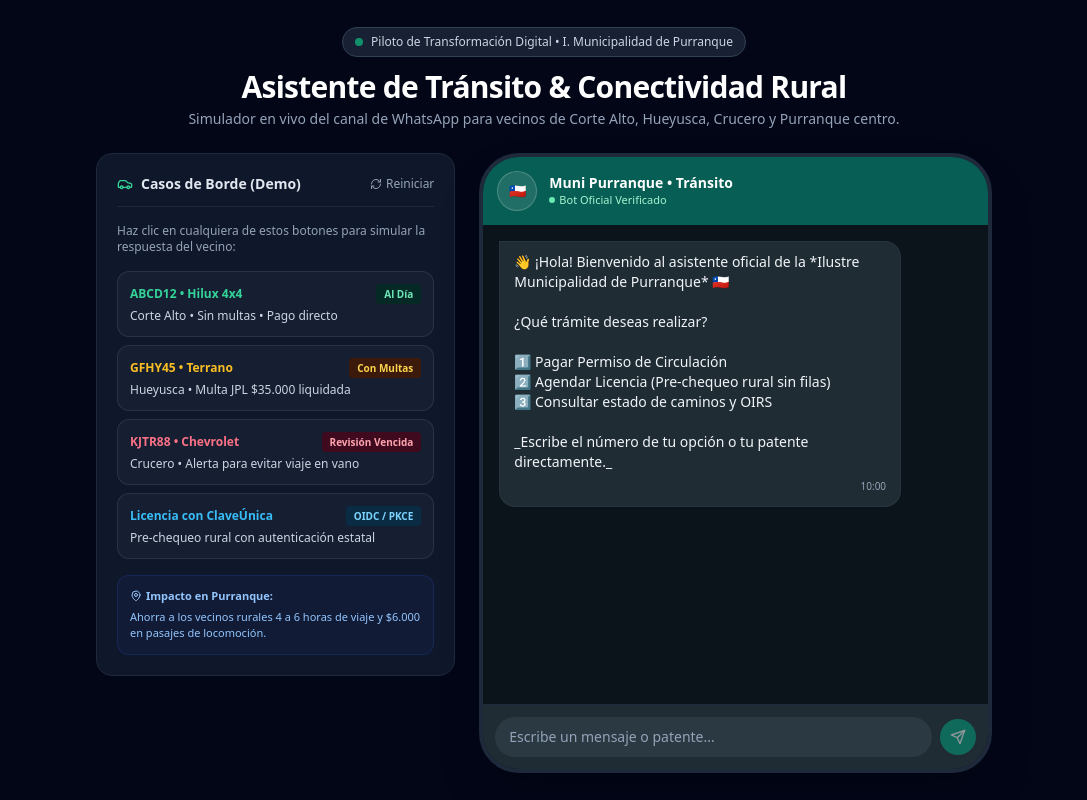
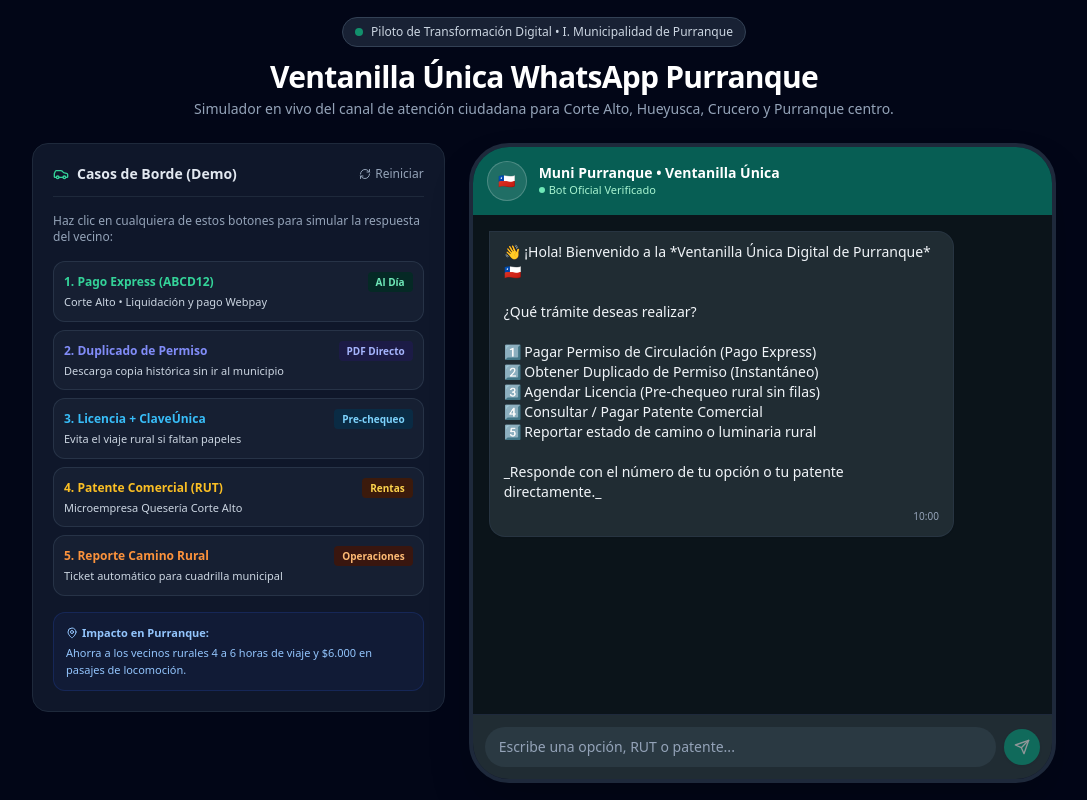
Before and after one commit to eppursimuove9/transito-bot, a Next.js app: page / in a window 1280 px wide. Shown: the whole page, without its empty margins (96-1183 px from the left). Built offline with nearby package versions, Linux system fonts and the light colour scheme.

Commit message:
Updating main page interface

```diff
--- a/app/page.tsx
+++ b/app/page.tsx
@@ -11,12 +11,24 @@ interface Message {
   authUrl?: string;
 }
 
+const MENSAJE_INICIAL = `👋 ¡Hola! Bienvenido a la *Ventanilla Única Digital de Purranque* 🇨🇱
+
+¿Qué trámite deseas realizar?
+
+1️⃣ Pagar Permiso de Circulación (Pago Express)
+2️⃣ Obtener Duplicado de Permiso (Instantáneo)
+3️⃣ Agendar Licencia (Pre-chequeo rural sin filas)
+4️⃣ Consultar / Pagar Patente Comercial
+5️⃣ Reportar estado de camino o luminaria rural
+
+_Responde con el número de tu opción o tu patente directamente._`;
+
 export default function PurranqueDemoPage() {
   const [messages, setMessages] = useState<Message[]>([
     {
       id: '1',
       sender: 'bot',
-      text: "👋 ¡Hola! Bienvenido al asistente oficial de la *Ilustre Municipalidad de Purranque* 🇨🇱\n\n¿Qué trámite deseas realizar?\n\n1️⃣ Pagar Permiso de Circulación\n2️⃣ Agendar Licencia (Pre-chequeo rural sin filas)\n3️⃣ Consultar estado de caminos y OIRS\n\n_Escribe el número de tu opción o tu patente directamente._",
+      text: MENSAJE_INICIAL,
       timestamp: '10:00'
     }
   ]);
@@ -118,7 +130,7 @@ export default function PurranqueDemoPage() {
       {
         id: '1',
         sender: 'bot',
-        text: "👋 ¡Hola! Bienvenido al asistente oficial de la *Ilustre Municipalidad de Purranque* 🇨🇱\n\n¿Qué trámite deseas realizar?\n\n1️⃣ Pagar Permiso de Circulación\n2️⃣ Agendar Licencia (Pre-chequeo rural sin filas)\n3️⃣ Consultar estado de caminos y OIRS\n\n_Escribe el número de tu opción o tu patente directamente._",
+        text: MENSAJE_INICIAL,
         timestamp: '10:00'
       }
     ]);
@@ -127,20 +139,20 @@ export default function PurranqueDemoPage() {
   return (
     <div className="min-h-screen bg-slate-950 text-slate-100 flex flex-col items-center justify-center p-4">
       {/* Encabezado de la Demo */}
-      <header className="max-w-4xl w-full text-center mb-6">
+      <header className="max-w-5xl w-full text-center mb-6">
         <div className="inline-flex items-center gap-2 bg-slate-800/80 border border-slate-700 px-3 py-1.5 rounded-full text-xs text-slate-300 mb-3">
           <span className="w-2 h-2 rounded-full bg-emerald-500 animate-pulse"></span>
           Piloto de Transformación Digital • I. Municipalidad de Purranque
         </div>
         <h1 className="text-3xl font-bold text-white tracking-tight">
-          Asistente de Tránsito & Conectividad Rural
+          Ventanilla Única WhatsApp Purranque
         </h1>
         <p className="text-sm text-slate-400 mt-1">
-          Simulador en vivo del canal de WhatsApp para vecinos de Corte Alto, Hueyusca, Crucero y Purranque centro.
+          Simulador en vivo del canal de atención ciudadana para Corte Alto, Hueyusca, Crucero y Purranque centro.
         </p>
       </header>
 
-      <div className="max-w-4xl w-full grid grid-cols-1 md:grid-cols-12 gap-6 items-start">
+      <div className="max-w-5xl w-full grid grid-cols-1 md:grid-cols-12 gap-6 items-start">
         {/* Panel Izquierdo: Casos de Prueba Listos para Probar */}
         <aside className="md:col-span-5 bg-slate-900 border border-slate-800 rounded-2xl p-5 space-y-4">
           <div className="flex items-center justify-between border-b border-slate-800 pb-3">
@@ -161,48 +173,64 @@ export default function PurranqueDemoPage() {
           </p>
 
           <div className="space-y-2">
+            {/* Botón 1: Pago Express */}
             <button
               onClick={() => { handleSendMessage("1"); setTimeout(() => handleSendMessage("ABCD12"), 500); }}
-              className="w-full text-left p-3 rounded-xl bg-slate-800/50 hover:bg-slate-800 border border-slate-700/60 transition group"
+              className="w-full text-left p-2.5 rounded-xl bg-slate-800/50 hover:bg-slate-800 border border-slate-700/60 transition"
             >
               <div className="flex justify-between items-center text-xs font-semibold text-emerald-400">
-                <span>ABCD12 • Hilux 4x4</span>
+                <span>1. Pago Express (ABCD12)</span>
                 <span className="text-[10px] bg-emerald-950/80 text-emerald-300 px-2 py-0.5 rounded">Al Día</span>
               </div>
-              <p className="text-xs text-slate-300 mt-1">Corte Alto • Sin multas • Pago directo</p>
+              <p className="text-[11px] text-slate-300 mt-0.5">Corte Alto • Liquidación y pago Webpay</p>
             </button>
 
+            {/* Botón 2: Duplicado Instantáneo */}
             <button
-              onClick={() => { handleSendMessage("1"); setTimeout(() => handleSendMessage("GFHY45"), 500); }}
-              className="w-full text-left p-3 rounded-xl bg-slate-800/50 hover:bg-slate-800 border border-slate-700/60 transition"
+              onClick={() => { handleSendMessage("2"); setTimeout(() => handleSendMessage("ABCD12"), 500); }}
+              className="w-full text-left p-2.5 rounded-xl bg-slate-800/50 hover:bg-slate-800 border border-slate-700/60 transition"
+            >
+              <div className="flex justify-between items-center text-xs font-semibold text-indigo-400">
+                <span>2. Duplicado de Permiso</span>
+                <span className="text-[10px] bg-indigo-950/80 text-indigo-300 px-2 py-0.5 rounded">PDF Directo</span>
+              </div>
+              <p className="text-[11px] text-slate-300 mt-0.5">Descarga copia histórica sin ir al municipio</p>
+            </button>
+
+            {/* Botón 3: Licencia con ClaveÚnica */}
+            <button
+              onClick={() => handleSendMessage("3")}
+              className="w-full text-left p-2.5 rounded-xl bg-slate-800/50 hover:bg-slate-800 border border-slate-700/60 transition"
+            >
+              <div className="flex justify-between items-center text-xs font-semibold text-sky-400">
+                <span>3. Licencia + ClaveÚnica</span>
+                <span className="text-[10px] bg-sky-950/80 text-sky-300 px-2 py-0.5 rounded">Pre-chequeo</span>
+              </div>
+              <p className="text-[11px] text-slate-300 mt-0.5">Evita el viaje rural si faltan papeles</p>
+            </button>
+
+            {/* Botón 4: Patente Comercial */}
+            <button
+              onClick={() => { handleSendMessage("4"); setTimeout(() => handleSendMessage("76123456-7"), 500); }}
+              className="w-full text-left p-2.5 rounded-xl bg-slate-800/50 hover:bg-slate-800 border border-slate-700/60 transition"
             >
               <div className="flex justify-between items-center text-xs font-semibold text-amber-400">
-                <span>GFHY45 • Terrano</span>
-                <span className="text-[10px] bg-amber-950/80 text-amber-300 px-2 py-0.5 rounded">Con Multas</span>
+                <span>4. Patente Comercial (RUT)</span>
+                <span className="text-[10px] bg-amber-950/80 text-amber-300 px-2 py-0.5 rounded">Rentas</span>
               </div>
-              <p className="text-xs text-slate-300 mt-1">Hueyusca • Multa JPL $35.000 liquidada</p>
+              <p className="text-[11px] text-slate-300 mt-0.5">Microempresa Quesería Corte Alto</p>
             </button>
 
+            {/* Botón 5: Reporte Rural */}
             <button
-              onClick={() => { handleSendMessage("1"); setTimeout(() => handleSendMessage("KJTR88"), 500); }}
-              className="w-full text-left p-3 rounded-xl bg-slate-800/50 hover:bg-slate-800 border border-slate-700/60 transition"
+              onClick={() => { handleSendMessage("5"); setTimeout(() => handleSendMessage("Hueyusca camino con barro"), 500); }}
+              className="w-full text-left p-2.5 rounded-xl bg-slate-800/50 hover:bg-slate-800 border border-slate-700/60 transition"
             >
-              <div className="flex justify-between items-center text-xs font-semibold text-rose-400">
-                <span>KJTR88 • Chevrolet</span>
-                <span className="text-[10px] bg-rose-950/80 text-rose-300 px-2 py-0.5 rounded">Revisión Vencida</span>
+              <div className="flex justify-between items-center text-xs font-semibold text-orange-400">
+                <span>5. Reporte Camino Rural</span>
+                <span className="text-[10px] bg-orange-950/80 text-orange-300 px-2 py-0.5 rounded">Operaciones</span>
               </div>
-              <p className="text-xs text-slate-300 mt-1">Crucero • Alerta para evitar viaje en vano</p>
-            </button>
-
-            <button
-              onClick={() => handleSendMessage("2")}
-              className="w-full text-left p-3 rounded-xl bg-slate-800/50 hover:bg-slate-800 border border-slate-700/60 transition"
-            >
-              <div className="flex justify-between items-center text-xs font-semibold text-sky-400">
-                <span>Licencia con ClaveÚnica</span>
-                <span className="text-[10px] bg-sky-950/80 text-sky-300 px-2 py-0.5 rounded">OIDC / PKCE</span>
-              </div>
-              <p className="text-xs text-slate-300 mt-1">Pre-chequeo rural con autenticación estatal</p>
+              <p className="text-[11px] text-slate-300 mt-0.5">Ticket automático para cuadrilla municipal</p>
             </button>
           </div>
 
@@ -213,14 +241,14 @@ export default function PurranqueDemoPage() {
         </aside>
 
         {/* Panel Derecho: Mock del Teléfono Celular (WhatsApp) */}
-        <main className="md:col-span-7 bg-slate-900 border-4 border-slate-800 rounded-[2.5rem] overflow-hidden shadow-2xl flex flex-col h-[620px]">
+        <main className="md:col-span-7 bg-slate-900 border-4 border-slate-800 rounded-[2.5rem] overflow-hidden shadow-2xl flex flex-col h-[640px]">
           {/* Header de WhatsApp */}
           <div className="bg-[#075E54] text-white p-3.5 flex items-center gap-3 shadow-md">
             <div className="w-10 h-10 rounded-full bg-white/10 flex items-center justify-center font-bold text-sm border border-white/20">
               🇨🇱
             </div>
             <div className="flex-1 min-w-0">
-              <h3 className="font-semibold text-sm leading-tight truncate">Muni Purranque • Tránsito</h3>
+              <h3 className="font-semibold text-sm leading-tight truncate">Muni Purranque • Ventanilla Única</h3>
               <p className="text-[11px] text-emerald-200 flex items-center gap-1">
                 <span className="w-1.5 h-1.5 rounded-full bg-emerald-300"></span> Bot Oficial Verificado
               </p>
@@ -286,7 +314,7 @@ export default function PurranqueDemoPage() {
               type="text"
               value={inputValue}
               onChange={(e) => setInputValue(e.target.value)}
-              placeholder="Escribe un mensaje o patente..."
+              placeholder="Escribe una opción, RUT o patente..."
               className="flex-1 bg-[#2a3942] text-white placeholder-slate-400 text-xs md:text-sm px-3.5 py-2.5 rounded-full focus:outline-none focus:ring-1 focus:ring-[#00a884]"
             />
             <button
```
